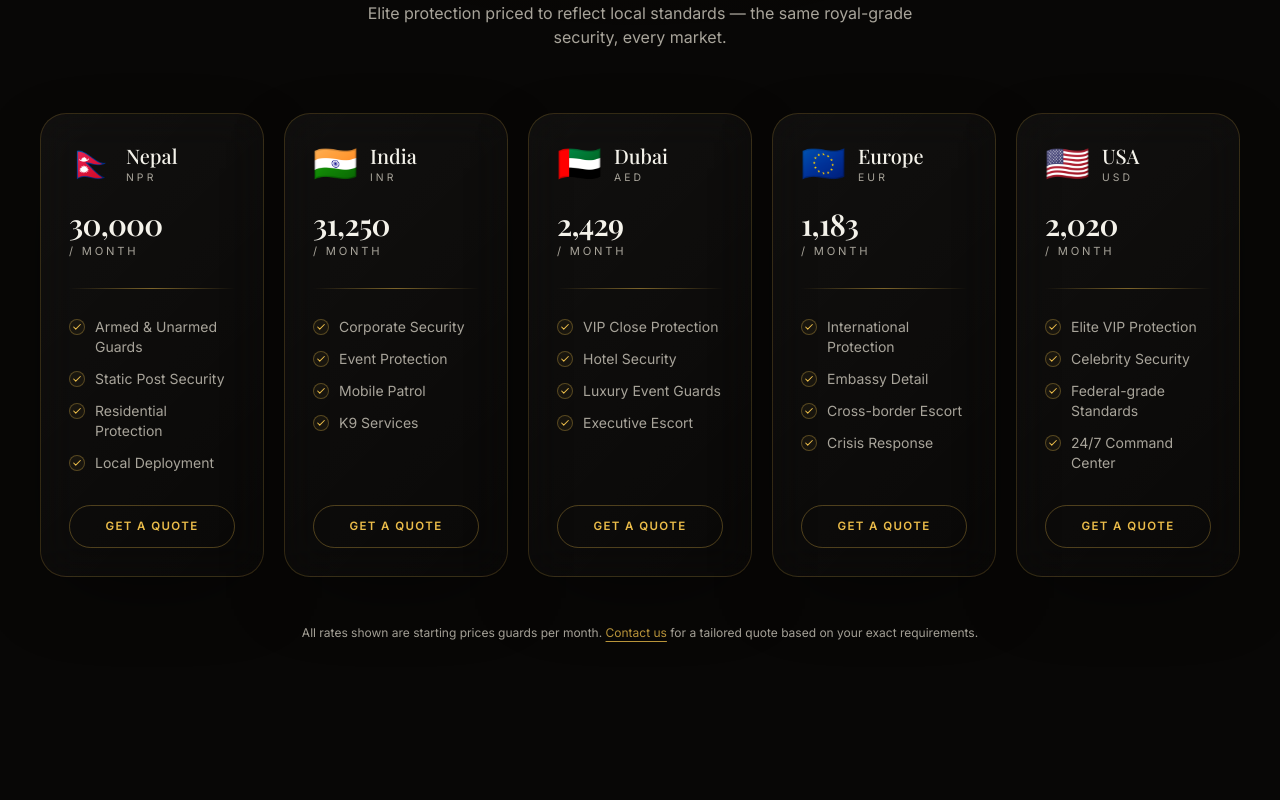
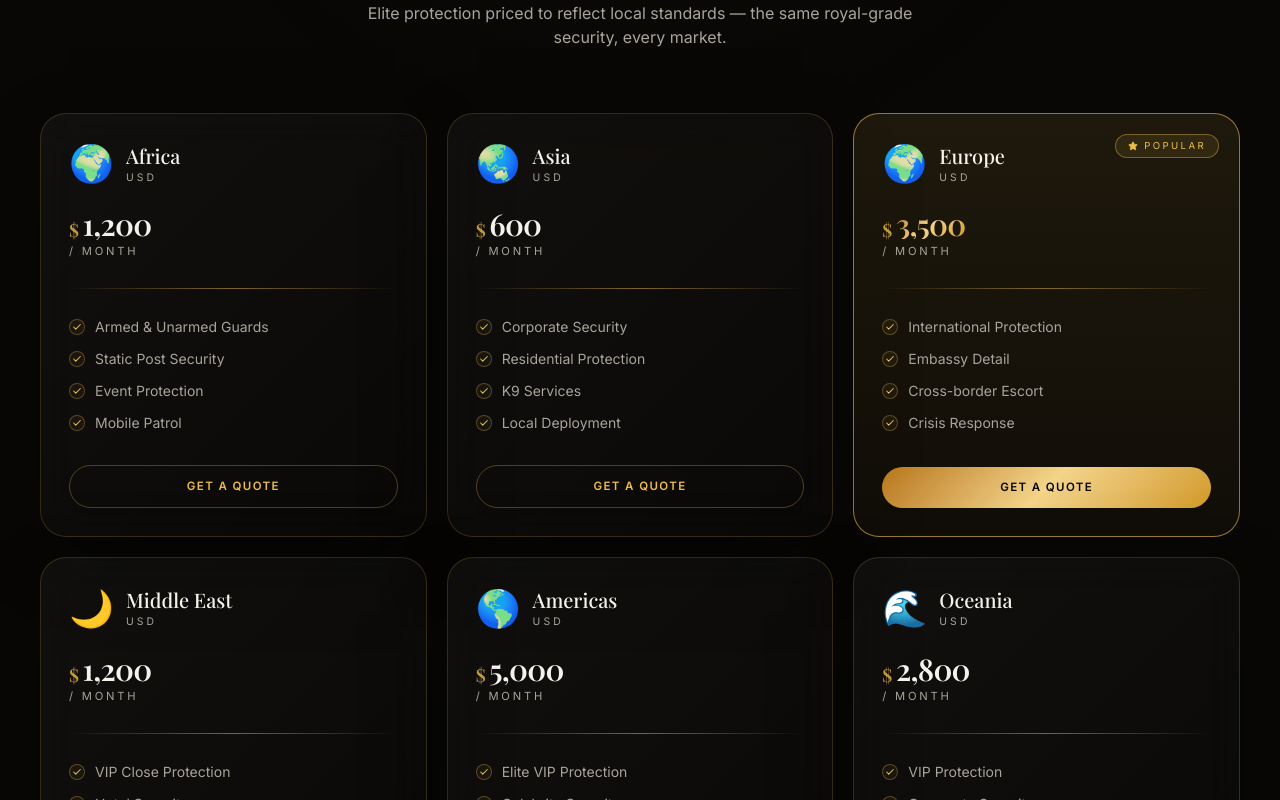
Before and after one commit to SpideX18/bnc-security, a React (Vite) app: page / in a window 1280 px wide. Shown: the part 8980-9780 px from the top of the page. Built offline with nearby package versions, Linux system fonts and the light colour scheme.

Commit message:
continents prices added

```diff
--- a/src/App.jsx
+++ b/src/App.jsx
@@ -117,6 +117,15 @@ const CONTINENT_COUNTRIES = {
 };
 
 const CONTINENTS = Object.keys(CONTINENT_COUNTRIES);
+
+const CONTINENT_PRICES = {
+  "Africa":       { usd: "1,200", label: "$1,200 / month" },
+  "Asia":         { usd: "600",   label: "$600 / month"   },
+  "Europe":       { usd: "3,500", label: "$3,500 / month" },
+  "Middle East":  { usd: "1,200", label: "$1,200 / month" },
+  "Americas":     { usd: "5,000", label: "$5,000 / month" },
+  "Oceania":      { usd: "2,800", label: "$2,800 / month" },
+};
 
 function SelectField({ label, name, value, onChange, options, placeholder, disabled = false }) {
   return (
@@ -709,49 +718,46 @@ function Testimonials() {
 function Pricing() {
   const regions = [
     {
-      flag: "🇳🇵",
-      country: "Nepal",
-      currency: "NPR",
-      price: "30,000",
-      period: "/ month",
+      flag: "🌍",
+      continent: "Africa",
+      price: "1,200",
       highlight: false,
-      features: ["Armed & Unarmed Guards", "Static Post Security", "Residential Protection", "Local Deployment"],
+      features: ["Armed & Unarmed Guards", "Static Post Security", "Event Protection", "Mobile Patrol"],
     },
     {
-      flag: "🇮🇳",
-      country: "India",
-      currency: "INR",
-      price: "31,250",
-      period: "/ month",
+      flag: "🌏",
+      continent: "Asia",
+      price: "600",
       highlight: false,
-      features: ["Corporate Security", "Event Protection", "Mobile Patrol", "K9 Services"],
+      features: ["Corporate Security", "Residential Protection", "K9 Services", "Local Deployment"],
     },
     {
-      flag: "🇦🇪",
-      country: "Dubai",
-      currency: "AED",
-      price: "2,429",
-      period: "/ month",
+      flag: "🌍",
+      continent: "Europe",
+      price: "3,500",
+      highlight: true,
+      features: ["International Protection", "Embassy Detail", "Cross-border Escort", "Crisis Response"],
+    },
+    {
+      flag: "🌙",
+      continent: "Middle East",
+      price: "1,200",
       highlight: false,
       features: ["VIP Close Protection", "Hotel Security", "Luxury Event Guards", "Executive Escort"],
     },
     {
-      flag: "🇪🇺",
-      country: "Europe",
-      currency: "EUR",
-      price: "1,183",
-      period: "/ month",
+      flag: "🌎",
+      continent: "Americas",
+      price: "5,000",
       highlight: false,
-      features: ["International Protection", "Embassy Detail", "Cross-border Escort", "Crisis Response"],
+      features: ["Elite VIP Protection", "Celebrity Security", "Federal-grade Standards", "24/7 Command Center"],
     },
     {
-      flag: "🇺🇸",
-      country: "USA",
-      currency: "USD",
-      price: "2,020",
-      period: "/ month",
+      flag: "🌊",
+      continent: "Oceania",
+      price: "2,800",
       highlight: false,
-      features: ["Elite VIP Protection", "Celebrity Security", "Federal-grade Standards", "24/7 Command Center"],
+      features: ["VIP Protection", "Corporate Security", "Event Security", "Mobile Response"],
     },
   ];
 
@@ -775,9 +781,9 @@ function Pricing() {
           </p>
         </Reveal>
 
-        <div className="mt-16 grid gap-5 sm:grid-cols-2 lg:grid-cols-3 xl:grid-cols-5">
+        <div className="mt-16 grid gap-5 sm:grid-cols-2 lg:grid-cols-3">
           {regions.map((r, i) => (
-            <Reveal key={r.country} delay={i * 0.07}>
+            <Reveal key={r.continent} delay={i * 0.07}>
               <motion.div
                 whileHover={{ y: -8, scale: 1.02 }}
                 transition={{ duration: 0.35, ease: EASE }}
@@ -796,17 +802,17 @@ function Pricing() {
                 <div className="mb-6 flex items-center gap-3">
                   <span className="text-4xl leading-none">{r.flag}</span>
                   <div>
-                    <div className="font-display text-xl font-medium text-foreground">{r.country}</div>
-                    <div className="text-[0.65rem] uppercase tracking-[0.3em] text-muted-foreground">{r.currency}</div>
+                    <div className="font-display text-xl font-medium text-foreground">{r.continent}</div>
+                    <div className="text-[0.65rem] uppercase tracking-[0.3em] text-muted-foreground">USD</div>
                   </div>
                 </div>
                 <div className="mb-1 flex items-end gap-1">
-                  {/* <BadgeDollarSign className="mb-1.5 h-5 w-5 shrink-0 text-gold" strokeWidth={1.5} /> */}
+                  <span className="font-display text-lg font-semibold leading-none tracking-tight text-gold/80">$</span>
                   <span className={`font-display text-3xl font-semibold leading-none tracking-tight ${r.highlight ? "text-gold-gradient" : "text-foreground"}`}>
                     {r.price}
                   </span>
                 </div>
-                <div className="mb-7 text-[0.7rem] uppercase tracking-[0.25em] text-muted-foreground">{r.period}</div>
+                <div className="mb-7 text-[0.7rem] uppercase tracking-[0.25em] text-muted-foreground">/ month</div>
                 <div className="hairline mb-7" />
                 <ul className="flex flex-1 flex-col gap-3">
                   {r.features.map((f) => (
@@ -886,6 +892,8 @@ function Contact() {
     setCountry(""); // reset country when continent changes
   };
 
+  const autoRate = continent && CONTINENT_PRICES[continent] ? CONTINENT_PRICES[continent].label : "";
+
   const handleSubmit = async (e) => {
     e.preventDefault();
     setStatus("sending");
@@ -952,6 +960,24 @@ function Contact() {
                   placeholder={continent ? "Select country..." : "Select continent first"}
                   disabled={!continent}
                 />
+              </div>
+              {/* Auto Rate Field */}
+              <div className="flex flex-col gap-2">
+                <label className="text-[0.7rem] uppercase tracking-[0.3em] text-muted-foreground">
+                  Auto Rate
+                </label>
+                <div className={`flex items-center gap-3 rounded-xl border px-4 py-3 transition-colors ${
+                  autoRate
+                    ? "border-gold/40 bg-gold/5"
+                    : "border-gold/10 bg-background/30"
+                }`}>
+                  <BadgeDollarSign className={`h-4 w-4 shrink-0 ${autoRate ? "text-gold" : "text-muted-foreground/30"}`} strokeWidth={1.5} />
+                  <span className={`text-sm font-medium tracking-wide ${autoRate ? "text-gold" : "text-muted-foreground/40"}`}>
+                    {autoRate || "Select a continent to see the starting rate"}
+                  </span>
+                </div>
+                {/* Hidden input so rate is sent via EmailJS */}
+                <input type="hidden" name="rate" value={autoRate} />
               </div>
               <div className="flex flex-col gap-2">
                 <label className="text-[0.7rem] uppercase tracking-[0.3em] text-muted-foreground">Message</label>
```
